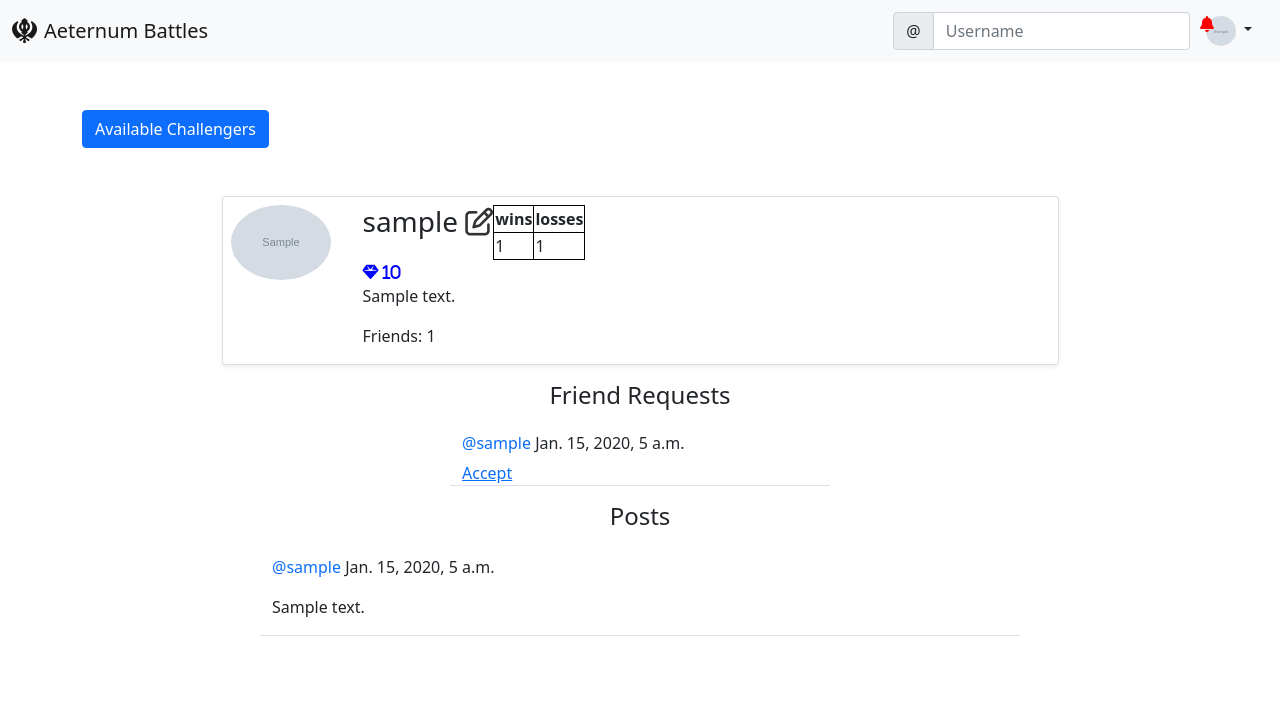
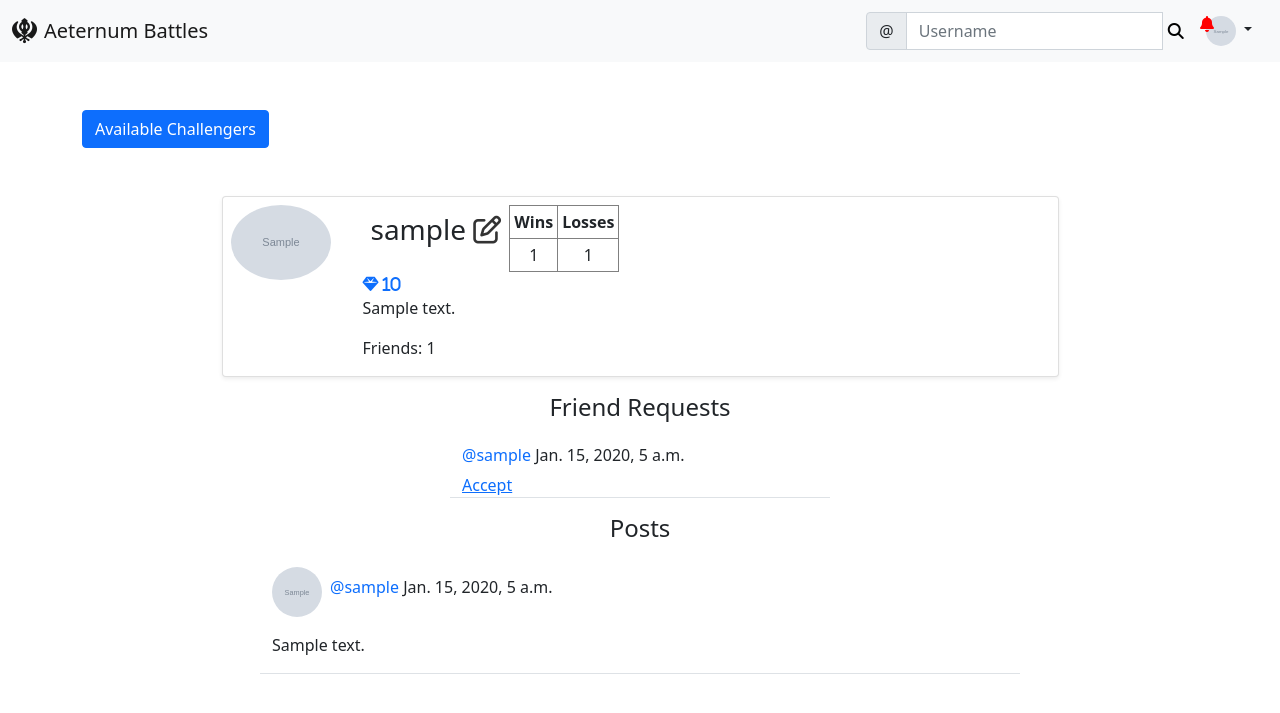
Before and after one commit to tkjonesy/Aeternum-Battles, a Django app: page /social/profile/1/ in a window 1280 px wide. Shown: the top 713 px of the page. Run offline with Django 3.2, Linux system fonts and the light colour scheme; a user stored in the database is signed in; tables that the repository leaves empty hold one stand-in row (values such as "Sample post"); grey boxes marked "Sample" are stand-in pictures; some libraries are stand-ins or nearby versions.

Commit message:
Moved all inline styles and scripts to external folders with 1 exception. See issue for it. Added user search functionality Added user profile images to posts Cleaned up a little

```diff
--- a/aeternumbattles/settings.py
+++ b/aeternumbattles/settings.py
@@ -135,6 +135,9 @@ USE_TZ = True
 # Static files (CSS, JavaScript, Images)
 # https://docs.djangoproject.com/en/3.2/howto/static-files/
 
+STATICFILES_DIRS = [
+    BASE_DIR / 'static'
+]
 STATIC_URL = '/static/'
 MEDIA_ROOT = BASE_DIR / 'media'
 MEDIA_URL = '/media/'
--- a/aeternumbattles/static/landing/main.css
+++ /dev/null
@@ -1,3 +0,0 @@
-table, th, td {
-
-}
--- a/landing/static/landing/main.css
+++ /dev/null
@@ -1,3 +0,0 @@
-table, th, td {
-  border: 1px solid black;
-}
--- a/landing/templates/landing/base.html
+++ b/landing/templates/landing/base.html
@@ -8,9 +8,11 @@
     <!-- Bootstrap CSS -->
     <link href="https://cdn.jsdelivr.net/npm/bootstrap@5.0.2/dist/css/bootstrap.min.css" rel="stylesheet" integrity="sha384-EVSTQN3/azprG1Anm3QDgpJLIm9Nao0Yz1ztcQTwFspd3yD65VohhpuuCOmLASjC" crossorigin="anonymous">
     <script src="https://kit.fontawesome.com/330f60e565.js" crossorigin="anonymous"></script>
-    <!-- Local CSS   -->
+    <!-- Local CSS and JAVASCRIPT  -->
     {% load static %}
-    <link rel="stylesheet" type="text/css" href="{% static 'landing/main.css' %}">
+    <link rel="stylesheet" href="{% static 'main.css' %}">
+    <script src="{% static 'main.js' %}"></script>
+
     <title>Aeternum Battles</title>
 
 
--- a/landing/templates/landing/navbar.html
+++ b/landing/templates/landing/navbar.html
@@ -6,17 +6,18 @@
        {% else %}
        href="{% url 'index' %}"
        {% endif %}
-    ><i class="fas fa-khanda fa-lg" style="margin-right: 7px;"></i>Aeternum Battles</a>
+    ><i class="fas fa-khanda fa-lg brand-spacing"></i>Aeternum Battles</a>
     <button class="navbar-toggler" type="button" data-bs-toggle="collapse" data-bs-target="#navbarTogglerDemo02" aria-controls="navbarTogglerDemo02" aria-expanded="false" aria-label="Toggle navigation">
       <span class="navbar-toggler-icon"></span>
     </button>
     <div class="collapse navbar-collapse" id="navbarTogglerDemo02">
       <ul class="navbar-nav me-auto mb-2 mb-lg-0">
       </ul>
-      <form class="d-flex">
+      <form method="GET" action="{% url 'profile-search' %}" class="d-flex">
         <div class="input-group">
           <span class="input-group-text" id="basic-addon1">@</span>
-          <input type="text" class="form-control" placeholder="Username" aria-label="Username" aria-describedby="basic-addon1">
+          <input type="text" class="form-control" placeholder="Username" aria-label="Username" aria-describedby="basic-addon1" name="query" value="{{ request.GET.query }}">
+          <button class="remove-default-btn" type="submit"><i class="fas fa-search"></i> </button>
         </div>
       </form>
       {% if user.is_authenticated %}
@@ -30,7 +31,7 @@
           </a>
           <ul class="dropdown-menu" id="dropdown">
             <li>
-              <a class="dropdown-item" href="{% url 'profile' request.user.profile.pk %}">Profile {% if has_friend_requests %}<i class="fas fa-bell nav-item" id="notif_bell1" style="color: red; "> </i>{% endif %}</a>
+              <a class="dropdown-item" href="{% url 'profile' request.user.profile.pk %}">Profile {% if has_friend_requests %}<i class="fas fa-bell nav-item color-red" id="notif_bell1"> </i>{% endif %}</a>
             </li>
             <li><a class="dropdown-item" href="{% url 'leaderboard' %}">Leaderboard</a></li>
             <li><a class="dropdown-item" href="{% url 'account_logout' %}">Sign Out</a></li>
@@ -40,16 +41,3 @@
     </div>
   </div>
 </nav>
-<!-- >=992 px non collapsed version-->
-<script>
-
-  function profileDropdownMargin() {
-    if (document.getElementById('navbar').clientWidth < 992) {
-      document.getElementById('dropdown').style.marginLeft='0px'
-    }
-    else {
-      document.getElementById('dropdown').style.marginLeft='-95px'
-    }
-  }
-
-</script>
--- a/social/static/social/main.css
+++ /dev/null
@@ -1,3 +0,0 @@
-table, th, td {
-  border: 1px solid black;
-}
--- a/social/templates/social/profile.html
+++ b/social/templates/social/profile.html
@@ -1,21 +1,6 @@
 {% extends 'landing/base.html' %}
 
 {% block content %}
-    <script>
-        function FadeOut() {
-            var element = document.getElementById("fadeout");
-            var op = 1;  // initial opacity
-            var timer = setInterval(function () {
-                if (op <= .1){
-                    clearInterval(timer);
-                    element.style.display = 'none';
-                }
-                element.style.opacity = op;
-                element.style.filter = 'alpha(opacity=' + op * 100 + ")";
-                op -= 1;
-            }, 2000);
-        }
-    </script>
     <div class="container">
         {% if messages %}
             <div class="row justify-content-center" id="fadeout">
@@ -47,28 +32,27 @@
                         <img src="{{ profile.picture.url }}" class="rounded-circle" width="100"/>
                     </div>
                     <div class="col-md-8 mt-2">
-                        <div style="display:flex; flex-flow:row; ">
-                            <h3>{{ user.username }}
+                        <div class="d-flex flex-row">
+                            <h3 class="p-2">{{ user.username }}
                                 <span>
                                     {% if request.user == user %}
-                                        <a href="{% url 'profile-edit' profile.pk %}" style="color: #333"><i class="far fa-edit"></i></a>
+                                        <a href="{% url 'profile-edit' profile.pk %}"><i class="far fa-edit edit-color"></i></a>
                                     {% endif %}
                                 </span>
                             </h3>
-                            <table style="border: 1px solid black;">
-                                    <tr style="border: 1px solid black;">
-                                        <th style="border: 1px solid black;">wins</th>
-                                        <th style="border: 1px solid black;">losses</th>
+                            <table class="table-sm table-bordered text-center">
+                                    <tr>
+                                        <th>Wins</th>
+                                        <th>Losses</th>
                                     </tr>
-                                    <tr style="border: 1px solid black;">
-                                        <td style="border: 1px solid black;">{{ profile.wins }}</td>
-                                        <td style="border: 1px solid black;">{{ profile.losses }}</td>
+                                    <tr>
+                                        <td>{{ profile.wins }}</td>
+                                        <td>{{ profile.losses }}</td>
                                     </tr>
                             </table>
                         </div>
 
-
-                        <i class="fas fa-gem" style="color: blue;"> {{ profile.points }}</i>
+                        <i class="fas fa-gem text-primary"> {{ profile.points }}</i>
                         {% if profile.bio %}
                             <p>{{ profile.bio }}</p>
                         {% endif %}
@@ -87,7 +71,7 @@
             {% for friend_request in friend_requests %}
                 <div class="row justify-content-center mt-4">
                     <div class="col-md-4 col-sm-12 border-bottom">
-                        <h6><a style="text-decoration: none;" class="text-primary" href="{% url 'profile' friend_request.sender.pk %}">@{{ friend_request.sender.user }}</a> {{ friend_request.timestamp }}</h6>
+                        <h6><a class="text-primary remove-link-decoration" href="{% url 'profile' friend_request.sender.pk %}">@{{ friend_request.sender.user }}</a> {{ friend_request.timestamp }}</h6>
                         <a href="{% url 'accept-request' friend_request.pk %}"> Accept</a>
                     </div>
                 </div>
@@ -101,8 +85,15 @@
         {% for post in posts %}
         <div class="row justify-content-center mt-4">
             <div class="col-md-8 col-sm-12 border-bottom">
-                <p><a style="text-decoration: none;" class="text-primary" href="{% url 'profile' post.author.profile.pk %}">@{{ post.author }}</a> {{ post.created_on }}</p>
-                <div class="position-relative">
+                <div class="d-flex gap-2">
+                    <a class="mr-2" href="{% url 'profile' post.author.profile.pk %}">
+                        <img class="rounded-circle" height="50" width="50" src="{{ post.author.profile.picture.url }}"/>
+                    </a>
+                    <p class="post-text">
+                        <a class="text-primary remove-link-decoration" href="{% url 'profile' post.author.profile.pk %}">@{{ post.author }}</a> {{ post.created_on }}
+                    </p>
+                    </div>
+                <div class="position-relative mt-3">
                     <p>{{ post.body }}</p>
                     <a href="{% url 'post-detail' post.pk %}" class="stretched-link"></a>
                 </div>
--- a/social/urls.py
+++ b/social/urls.py
@@ -1,5 +1,5 @@
 from django.urls import path
-from .views import PostListView, PostDetailView, PostEditView, PostDeleteView, ProfileView, ProfileEditView, Leaderboard, send_request, accept_request
+from .views import PostListView, PostDetailView, PostEditView, PostDeleteView, ProfileView, ProfileEditView, Leaderboard, send_request, accept_request, UserSearch
 
 urlpatterns = [
     path('', PostListView.as_view(), name='post-list'),
@@ -11,5 +11,6 @@ urlpatterns = [
     path('leaderboard/', Leaderboard.as_view(), name='leaderboard'),
     path('add-friend/<int:pk>', send_request, name='add-friend'),
     path('accept/<int:pk>', accept_request, name='accept-request'),
+    path('search/', UserSearch.as_view(), name='profile-search'),
 
 ]
--- a/social/views.py
+++ b/social/views.py
@@ -1,4 +1,5 @@
 from django.shortcuts import render, redirect
+from django.db.models import Q
 from django.urls import reverse_lazy
 from django.contrib import messages
 from django.contrib.auth.mixins import UserPassesTestMixin, LoginRequiredMixin
@@ -133,4 +134,17 @@ class Leaderboard(View):
             'users': users,
         }
         return render(request, 'social/leaderboard.html', context)
+
+
+class UserSearch(View):
+    def get(self, request, *args, **kwargs):
+        query = self.request.GET.get('query')
+        profile_list = UserProfile.objects.filter(Q(user__username__icontains=query))
+
+        context = {
+            'profile_list': profile_list,
+        }
+
+        return render(request, 'social/search.html', context)
+
 # Create your views here.
--- /dev/null
+++ b/static/main.css
@@ -0,0 +1,38 @@
+.brand-spacing {
+    margin-right: 7px;
+}
+
+.remove-default-btn {
+    border: none;
+    background-color:
+    transparent;
+    box-shadow: none;
+}
+
+.bell-overlay {
+    color: red;
+    z-index: 2;
+    position: fixed;
+    margin-bottom: 18px;
+    margin-left: -40px
+}
+
+.color-red {
+    color: red;
+}
+
+.leaderboard-points {
+    float: right;
+}
+
+.remove-link-decoration {
+    text-decoration: none;
+}
+
+.edit-color {
+    color: #333;
+}
+
+.post-text {
+    padding-top: .5rem;
+}
--- /dev/null
+++ b/static/main.js
@@ -0,0 +1,23 @@
+function FadeOut() {
+    var element = document.getElementById("fadeout");
+    var op = 1;  // initial opacity
+    var timer = setInterval(function () {
+        if (op <= .1){
+            clearInterval(timer);
+            element.style.display = 'none';
+        }
+        element.style.opacity = op;
+        element.style.filter = 'alpha(opacity=' + op * 100 + ")";
+        op -= 1;
+    }, 2000);
+}
+
+//992 px non collapsed version
+function profileDropdownMargin() {
+if (document.getElementById('navbar').clientWidth < 992) {
+  document.getElementById('dropdown').style.marginLeft='0px'
+}
+else {
+  document.getElementById('dropdown').style.marginLeft='-95px'
+}
+}
```
Also changed, not shown: social/templates/social/leaderboard.html (+2 -12 lines), social/templates/social/post_detail.html (+10 -3 lines), social/templates/social/post_list.html (+10 -3 lines), social/templates/social/search.html (added, +26 -0 lines), media/uploads/profile_pictures/defaultprofile.png (deleted).
